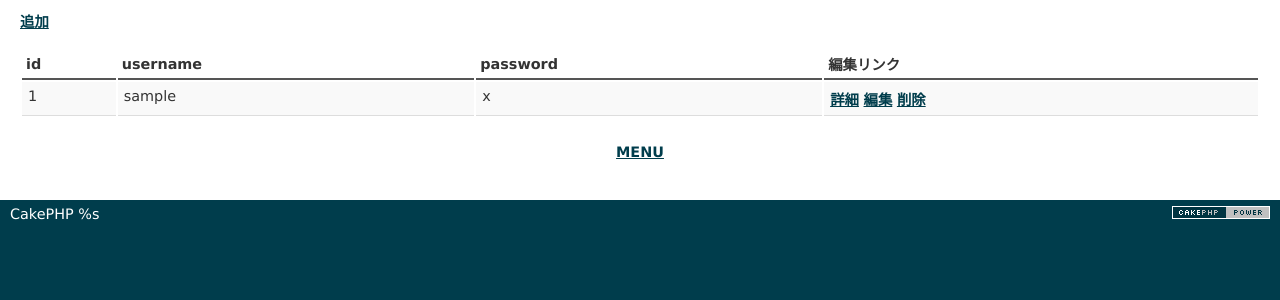
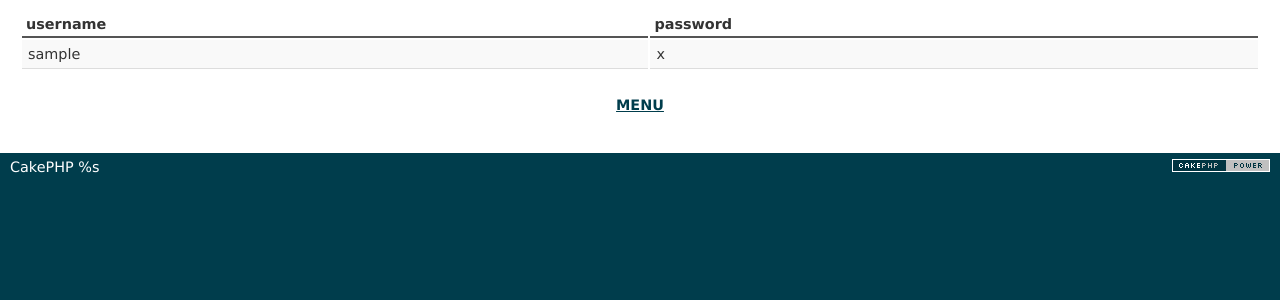
Before and after one commit to miyakekazuyoshi/info, a CakePHP app: the page made by app/View/Users/index.ctp in a window 1280 px wide. Shown: the part 47-347 px from the top of the page. Run offline with PHP 8.4 and a stand-in for CakePHP, Linux system fonts and the light colour scheme; the template is opened without the code that fills it: most values are stand-ins (such as "Sample title", 1, 10 or a date in 2020); data that the repository does not hold is empty; some libraries are stand-ins or nearby versions.

Commit message:
menu画面の編集

```diff
--- a/app/View/Menu/index.ctp
+++ b/app/View/Menu/index.ctp
@@ -1,8 +1,6 @@
-<title>MENU</title>
-
 <div align='center'>
 <br><h3><?=$msg;?></h3><br><hr><br>
-<?=$this->Html->link('ユーザー管理',['controller'=>'users','action'=>'index'])?><br><br>
+<!--<?=$this->Html->link('ユーザー管理',['controller'=>'users','action'=>'index'])?><br><br>-->
 <?=$this->Html->link('企業一覧',['controller'=>'clients','action'=>'index'])?><br><br>
 <?=$this->Html->link('候補者一覧',['controller'=>'candidates','action'=>'index'])?><br><br>
 <?=$this->Html->link('企業登録',['controller'=>'clients','action'=>'add'])?><br><br>
--- a/app/View/Users/index.ctp
+++ b/app/View/Users/index.ctp
@@ -1,23 +1,13 @@
-<?=$this->Html->link('追加',['action'=>'add']);?><br><br>
 <table>
 	<tr>
-		<th>id</th>
 		<th>username</th>
 		<th>password</th>
-		<th>編集リンク</th>
 	</tr>
 
 	<?php foreach($users as $user) {?>
 		<tr>
-			<td><?=$user['User']['id'];?></td>
 			<td><?=$user['User']['username'];?></td>
 			<td><?=$user['User']['password'];?></td>
-
-			<td><?=$this->Html->link('詳細',['action'=>'view',$user['User']['id']])?>
-				<?=$this->Html->link('編集',['action'=>'edit',$user['User']['id']])?>
-				<?=$this->Html->link('削除',['action'=>'delete',$user['User']['id']],
-				null,'本当に削除してもよろしいですか？');?>
-			</td>
 		</tr>
 	<?php }?>
 </table><br>
```
